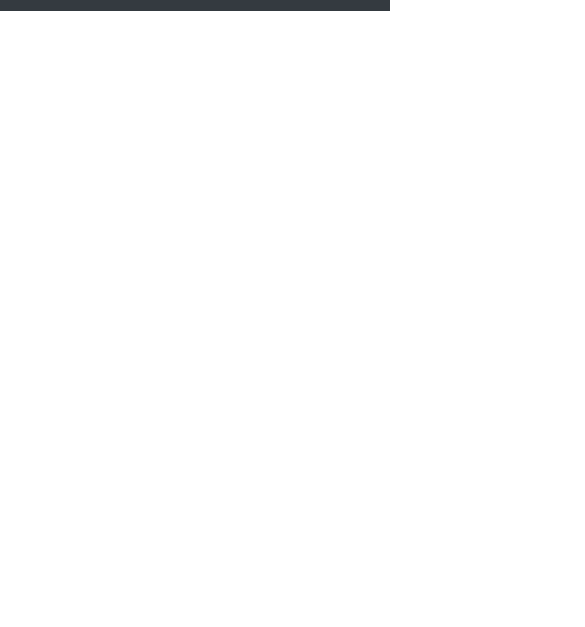
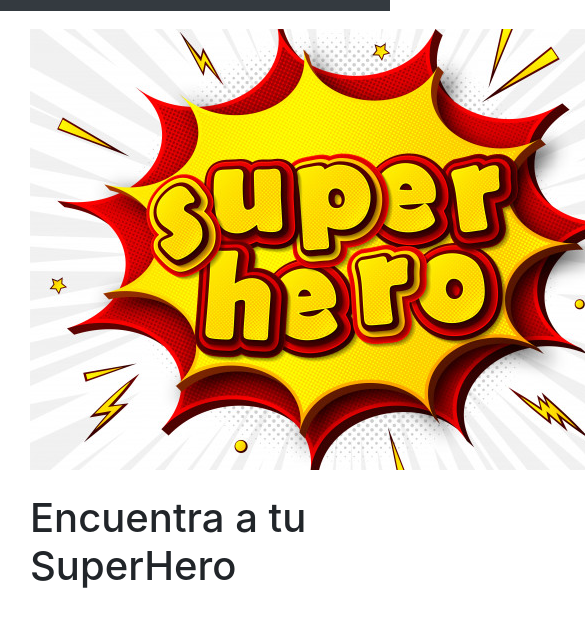
Before and after one commit to mframirezfuentes/PruebaJS, a plain HTML site: page index.html in a window 390 px wide. Shown: the part 45-672 px from the top of the page, 585 px wide, since content can reach past the window. Drawn offline with nearby package versions, Linux system fonts and the light colour scheme.

Commit message:
Se agregó la sección donde va la imagen, ademásde agregar responsividad a la pág

```diff
--- a/assets/css/style.css
+++ b/assets/css/style.css
@@ -0,0 +1,3 @@
+#img1{
+    margin-top: 8%;
+}
--- a/index.html
+++ b/index.html
@@ -28,7 +28,14 @@
             </a>
         </nav>
     </header>
-    <section>
+    <section class="container" id="busqueda">
+        <div class="text-center col-lg-12 col-m-12 col-s-12 col-xs-12 mt-5">
+            <img src="assets/img/sh1.jpg" alt="" id="img1">
+        </div>
+        <div class="col-lg-12 col-m-12 col-s-12 col-xs-12 mt-4">
+            <h1>Encuentra a tu SuperHero</h1>
+
+        </div>
 
     </section>
 
```
